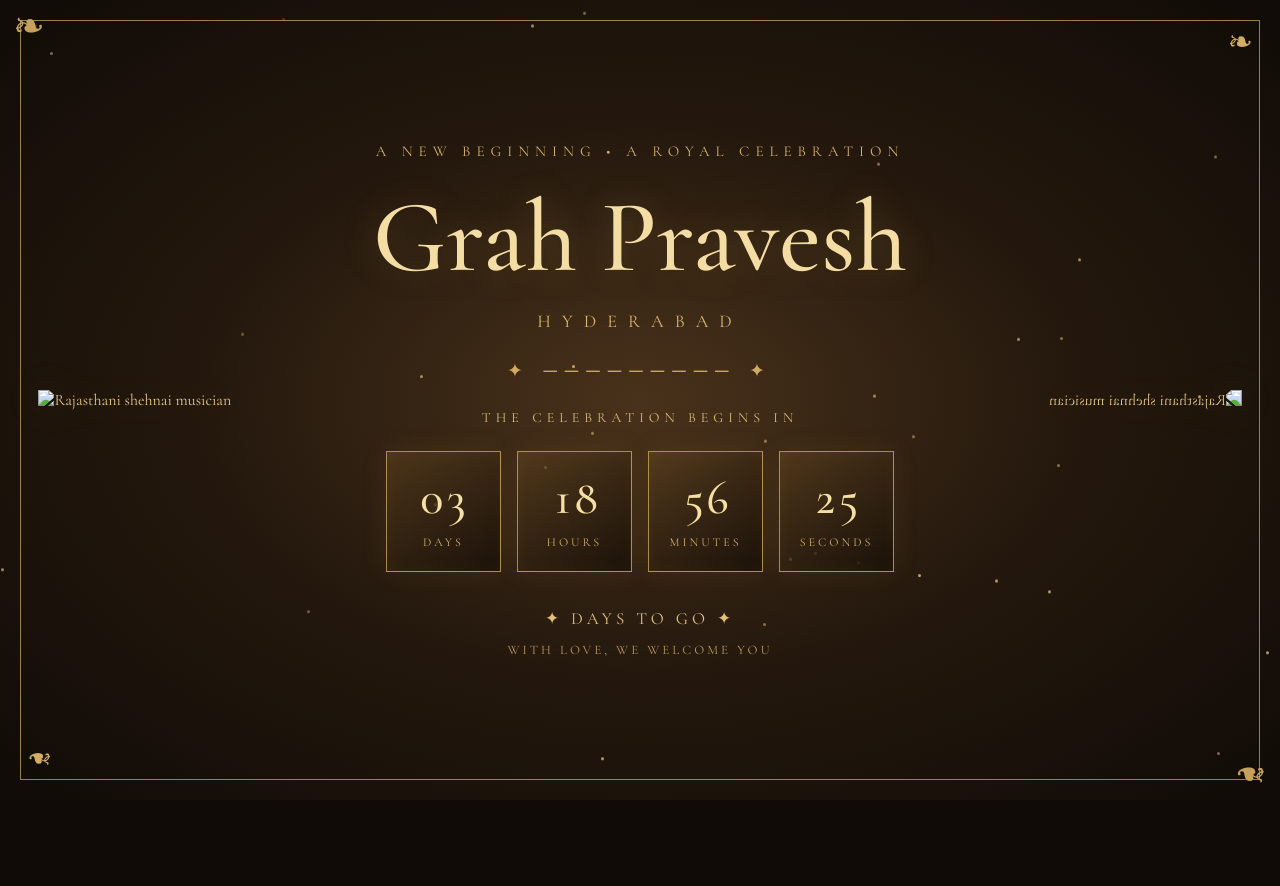
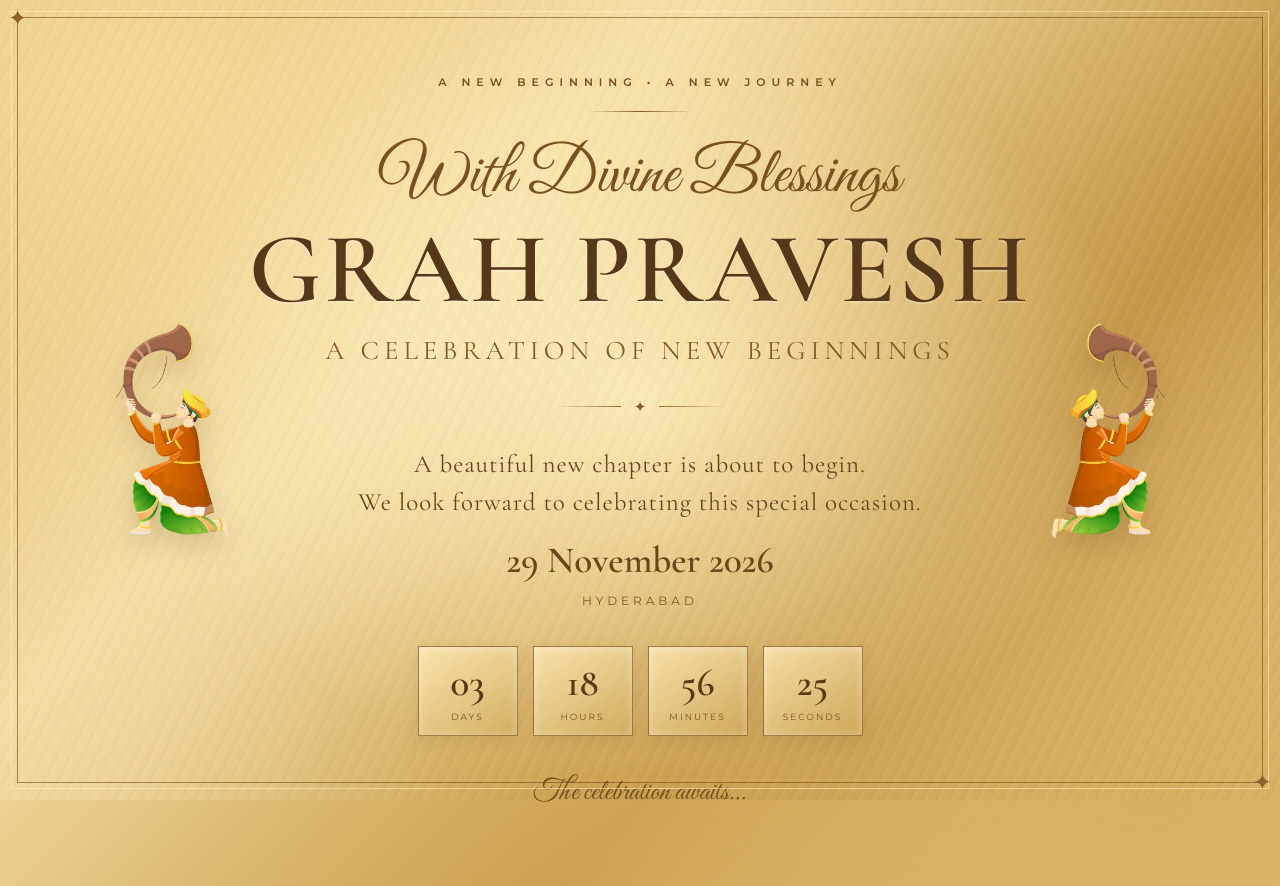
Before and after one commit to shreyansh2334/Countdown-Grah-Praveh, a plain HTML site: page index.html in a window 1280 px wide. Before the commit the page ends 800 px from the top, so only its background shows below. Drawn offline with nearby package versions, Linux system fonts and the light colour scheme.

Commit message:
Refactor index.html for improved styling and structure

```diff
--- a/index.html
+++ b/index.html
@@ -4,16 +4,13 @@
 <head>
 <meta charset="UTF-8">
 <meta name="viewport" content="width=device-width, initial-scale=1.0">
-
-<title>Grah Pravesh | Hyderabad</title>
+<title>Grah Pravesh | 29 November 2026</title>
 
 <link rel="preconnect" href="https://fonts.googleapis.com">
 <link rel="preconnect" href="https://fonts.gstatic.com" crossorigin>
-
-<link href="https://fonts.googleapis.com/css2?family=Cormorant+Garamond:wght@400;500;600;700&family=Great+Vibes&display=swap" rel="stylesheet">
+<link href="https://fonts.googleapis.com/css2?family=Cormorant+Garamond:wght@400;500;600;700&family=Great+Vibes&family=Montserrat:wght@400;500;600&display=swap" rel="stylesheet">
 
 <style>
-
 * {
     margin: 0;
     padding: 0;
@@ -23,512 +20,426 @@
 body {
     min-height: 100vh;
     overflow-x: hidden;
-    background: #100b07;
-    color: #e8cb83;
-    font-family: 'Cormorant Garamond', serif;
+    color: #543817;
+    font-family: 'Montserrat', sans-serif;
+
+    background:
+        radial-gradient(ellipse at 50% 45%, rgba(255,239,190,.85), transparent 55%),
+        radial-gradient(ellipse at 10% 10%, #f5d998, transparent 48%),
+        radial-gradient(ellipse at 90% 90%, #d8ae60, transparent 55%),
+        linear-gradient(135deg, #dcb96f, #f2d99d, #c99b49, #edcf8d);
 }
 
-.page {
-    min-height: 100vh;
-    width: 100%;
-    position: relative;
-    display: flex;
-    align-items: center;
-    justify-content: center;
-    padding: 50px 25px;
+/* Satin-like golden background */
+
+body::before {
+    content: "";
+    position: fixed;
+    inset: 0;
+    pointer-events: none;
+    z-index: 0;
 
     background:
-        radial-gradient(
-            ellipse at center,
-            #49321b 0%,
-            #24180d 48%,
-            #100b07 100%
+        repeating-linear-gradient(
+            115deg,
+            rgba(255,255,255,.07) 0px,
+            rgba(255,255,255,.02) 3px,
+            transparent 7px,
+            rgba(125,81,24,.035) 12px
+        ),
+        linear-gradient(
+            125deg,
+            transparent 15%,
+            rgba(255,248,215,.24) 35%,
+            transparent 55%,
+            rgba(130,83,22,.10) 75%,
+            transparent 90%
         );
+
+    opacity: .9;
 }
 
-/* GOLDEN FRAME */
+/* Decorative golden frame */
 
 .frame {
-    position: absolute;
-    inset: 20px;
-    border: 1px solid rgba(211,176,100,0.7);
+    position: fixed;
+    inset: 17px;
+    border: 1px solid rgba(125, 80, 25, .65);
+    outline: 1px solid rgba(255, 239, 190, .55);
+    outline-offset: 5px;
     pointer-events: none;
+    z-index: 10;
 }
 
 .frame::before,
 .frame::after {
-    content: "❧";
+    content: "✦";
     position: absolute;
-    color: #c6a15b;
-    font-size: 38px;
+    color: #8c6229;
+    font-size: 23px;
 }
 
 .frame::before {
-    top: -17px;
-    left: -8px;
+    top: -14px;
+    left: -10px;
 }
 
 .frame::after {
-    bottom: -17px;
-    right: -8px;
+    bottom: -14px;
+    right: -10px;
+}
+
+.container {
+    position: relative;
+    z-index: 2;
+    min-height: 100vh;
+    width: 100%;
+    display: flex;
+    flex-direction: column;
+    justify-content: center;
+    align-items: center;
+    text-align: center;
+    padding: 75px 20px;
+}
+
+/* Main content */
+
+.top-label {
+    font-size: 11px;
+    letter-spacing: 6px;
+    text-transform: uppercase;
+    color: #76501e;
+    margin-bottom: 22px;
+    font-weight: 600;
+}
+
+.small-divider {
+    width: 105px;
+    height: 1px;
+    background: linear-gradient(to right, transparent, #80551e, transparent);
+    margin: 0 auto 24px;
+}
+
+.script-title {
+    font-family: 'Great Vibes', cursive;
+    font-size: clamp(38px, 6vw, 65px);
+    color: #79501e;
+    font-weight: 400;
+    margin-bottom: 5px;
+}
+
+.main-title {
+    font-family: 'Cormorant Garamond', serif;
+    font-size: clamp(48px, 9vw, 100px);
+    line-height: .95;
+    font-weight: 600;
+    letter-spacing: 3px;
+    color: #553719;
+    text-shadow: 0 2px 1px rgba(255,255,255,.25);
+}
+
+.subtitle {
+    font-family: 'Cormorant Garamond', serif;
+    font-size: clamp(19px, 3vw, 27px);
+    letter-spacing: 5px;
+    text-transform: uppercase;
+    color: #805a27;
+    margin-top: 17px;
+}
+
+.gold-divider {
+    display: flex;
+    align-items: center;
+    justify-content: center;
+    gap: 13px;
+    margin: 30px auto;
+    color: #875b20;
+    font-size: 15px;
+}
+
+.gold-divider::before,
+.gold-divider::after {
+    content: "";
+    height: 1px;
+    width: 65px;
+    background: linear-gradient(to right, transparent, #936526);
+}
+
+.gold-divider::after {
     transform: rotate(180deg);
 }
 
-.corner {
-    position: absolute;
-    color: #d2ad63;
-    font-size: 30px;
+.invitation {
+    font-family: 'Cormorant Garamond', serif;
+    font-size: clamp(19px, 3vw, 25px);
+    line-height: 1.5;
+    color: #62451f;
+    letter-spacing: 1px;
 }
 
-.top-right {
-    top: 24px;
-    right: 27px;
+.date {
+    margin-top: 17px;
+    font-family: 'Cormorant Garamond', serif;
+    font-size: clamp(25px, 4vw, 37px);
+    font-weight: 600;
+    color: #694719;
 }
 
-.bottom-left {
-    bottom: 24px;
-    left: 27px;
-    transform: rotate(180deg);
+.venue {
+    margin-top: 10px;
+    font-size: 12px;
+    letter-spacing: 4px;
+    text-transform: uppercase;
+    color: #795627;
 }
 
-/* MAIN CONTENT */
-
-.content {
-    width: 100%;
-    max-width: 1150px;
-    text-align: center;
-    position: relative;
-    z-index: 2;
-}
-
-.eyebrow {
-    font-size: 15px;
-    letter-spacing: 6px;
-    text-transform: uppercase;
-    color: #d2b16b;
-    margin-bottom: 24px;
-}
-
-.title {
-    font-size: clamp(55px, 8vw, 105px);
-    font-weight: 500;
-    line-height: 1.05;
-    color: #f4dda4;
-    text-shadow: 0 0 35px rgba(205,166,87,0.25);
-}
-
-.subtitle {
-    font-size: 18px;
-    letter-spacing: 11px;
-    margin-top: 18px;
-    color: #d6b56e;
-}
-
-.ornament {
-    margin: 27px auto;
-    color: #d0aa60;
-    font-size: 19px;
-    letter-spacing: 8px;
-}
-
-/* COUNTDOWN */
-
-.countdown-heading {
-    font-size: 14px;
-    letter-spacing: 5px;
-    margin-bottom: 25px;
-    color: #d8bc7d;
-}
+/* Countdown */
 
 .countdown {
     display: flex;
     justify-content: center;
-    align-items: center;
-    gap: 16px;
+    gap: 15px;
+    margin-top: 38px;
+    flex-wrap: wrap;
 }
 
 .time-box {
-    width: 115px;
-    padding: 22px 10px;
-
-    border: 1px solid rgba(215,178,100,0.75);
-
+    width: 100px;
+    padding: 16px 8px 13px;
+    border: 1px solid rgba(120, 78, 27, .65);
     background: linear-gradient(
         145deg,
-        rgba(102,72,34,0.5),
-        rgba(24,16,9,0.85)
+        rgba(255,236,184,.75),
+        rgba(210,169,91,.45)
     );
-
     box-shadow:
-        0 0 25px rgba(194,151,65,0.10),
-        inset 0 0 15px rgba(194,151,65,0.06);
+        inset 0 1px 8px rgba(255,255,255,.4),
+        0 5px 15px rgba(92,58,18,.12);
 }
 
-.number {
+.time-box span {
     display: block;
-    font-size: 48px;
-    font-weight: 500;
+    font-family: 'Cormorant Garamond', serif;
+    font-size: 39px;
+    font-weight: 600;
+    color: #593a17;
     line-height: 1;
-    color: #f5dfa4;
-    font-variant-numeric: tabular-nums;
 }
 
-.label {
+.time-box small {
     display: block;
-    margin-top: 13px;
-    font-size: 12px;
-    letter-spacing: 3px;
-    color: #d1b16d;
+    font-size: 9px;
+    letter-spacing: 2px;
+    text-transform: uppercase;
+    color: #795322;
+    margin-top: 9px;
 }
 
-.bottom-text {
-    margin-top: 36px;
-    font-size: 17px;
-    letter-spacing: 4px;
-    color: #dfc17b;
+.footer {
+    margin-top: 38px;
+    font-family: 'Great Vibes', cursive;
+    font-size: 29px;
+    color: #76501e;
 }
 
-.small-text {
-    margin-top: 13px;
-    font-size: 13px;
-    letter-spacing: 3px;
-    color: #b99a5c;
-}
-
-/* SHEHNAI MUSICIANS */
+/* Musicians - transparent cutouts */
 
 .musician {
     position: absolute;
-    width: 255px;
+    width: clamp(190px, 24vw, 340px);
     height: auto;
     top: 50%;
-    transform: translateY(-50%);
+    transform: translateY(-40%);
+    object-fit: contain;
     z-index: 1;
-    object-fit: contain;
-    filter: drop-shadow(0 0 18px rgba(215,174,89,0.12));
+    pointer-events: none;
+    filter: drop-shadow(0 12px 12px rgba(75, 47, 16, .17));
 }
 
-.musician.left {
-    left: 3%;
+.musician-left {
+    left: 1.5%;
 }
 
-.musician.right {
-    right: 3%;
-    transform: translateY(-50%) scaleX(-1);
+.musician-right {
+    right: 1.5%;
+    transform: translateY(-40%) scaleX(-1);
 }
 
-/* GOLDEN PARTICLES */
+/* Responsive design */
 
-.particles {
-    position: absolute;
-    inset: 0;
-    pointer-events: none;
-    overflow: hidden;
+@media (max-width: 900px) {
+    .musician {
+        width: 210px;
+        opacity: .85;
     }
 
-.particle {
-    position: absolute;
-    width: 3px;
-    height: 3px;
-    background: #e8cb83;
-    border-radius: 50%;
-    opacity: 0.5;
-    animation: float 7s infinite ease-in-out;
+    .musician-left {
+        left: -55px;
     }
 
-@keyframes float {
-    0%, 100% {
-        transform: translateY(0);
-        opacity: 0.2;
-    }
-    50% {
-        transform: translateY(-30px);
-        opacity: 0.8;
-    }
-}
-
-/* MOBILE DESIGN */
-
-@media (max-width: 900px) {
-
-    .musician {
-        width: 175px;
-        opacity: 0.9;
-    }
-
-    .musician.left {
-        left: -30px;
-    }
-
-    .musician.right {
-        right: -30px;
-    }
-
-    .time-box {
-        width: 85px;
-    }
-
-    .number {
-        font-size: 37px;
+    .musician-right {
+        right: -55px;
     }
 }
 
 @media (max-width: 600px) {
+    .container {
+        padding: 90px 15px 65px;
+        justify-content: center;
+    }
 
-    .page {
-        padding: 35px 12px;
+    .musician {
+        width: 135px;
+        top: auto;
+        bottom: 15px;
+        opacity: .8;
+    }
+
+    .musician-left {
+        left: -28px;
+    }
+
+    .musician-right {
+        right: -28px;
+    }
+
+    .top-label {
+        font-size: 9px;
+        letter-spacing: 4px;
+    }
+
+    .subtitle {
+        letter-spacing: 3px;
+    }
+
+    .countdown {
+        gap: 9px;
+        margin-top: 28px;
+    }
+
+    .time-box {
+        width: 75px;
+        padding: 13px 5px;
+    }
+
+    .time-box span {
+        font-size: 30px;
+    }
+
+    .time-box small {
+        font-size: 8px;
+        letter-spacing: 1px;
+    }
+
+    .footer {
+        margin-top: 28px;
+        font-size: 24px;
     }
 
     .frame {
-        inset: 12px;
+        inset: 11px;
+    }
 }
 
-    .eyebrow {
-        font-size: 10px;
-        letter-spacing: 3px;
-        margin-top: 145px;
-    }
-
-    .title {
-        font-size: 49px;
-    }
-
-    .subtitle {
-        font-size: 13px;
-        letter-spacing: 6px;
-    }
-
-    .musician {
-        width: 125px;
-        top: 17%;
-    }
-
-    .musician.left {
-        left: 0;
-    }
-
-    .musician.right {
-        right: 0;
-    }
-
-    .ornament {
-        margin: 20px auto;
-    }
-
-    .countdown-heading {
-        font-size: 10px;
-        letter-spacing: 2px;
-        margin-bottom: 18px;
+@media (max-width: 360px) {
+    .time-box {
+        width: 68px;
     }
 
     .countdown {
-        gap: 6px;
-    }
-
-    .time-box {
-        width: 74px;
-        padding: 15px 3px;
-    }
-
-    .number {
-        font-size: 29px;
-    }
-
-    .label {
-        font-size: 9px;
-        letter-spacing: 1px;
-    }
-
-    .bottom-text {
-        font-size: 13px;
-        letter-spacing: 2px;
-    }
-
-    .small-text {
-        font-size: 10px;
+        gap: 7px;
     }
 }
-
 </style>
 </head>
 
 <body>
 
-<div class="page">
-
 <div class="frame"></div>
 
-    <div class="corner top-right">❧</div>
-    <div class="corner bottom-left">❧</div>
+<!-- Same musician image on both sides -->
+<img src="shehnai.png" class="musician musician-left" alt="Shehnai musician">
 
-    <div class="particles" id="particles"></div>
+<img src="shehnai.png" class="musician musician-right" alt="Shehnai musician">
 
-    <!-- SAME IMAGE ON BOTH SIDES -->
+<main class="container">
 
-    <img
-        src="shehnai.jfif"
-        class="musician left"
-        alt="Rajasthani shehnai musician"
-    >
+    <div class="top-label">A New Beginning • A New Journey</div>
 
-    <img
-        src="shehnai.jfif"
-        class="musician right"
-        alt="Rajasthani shehnai musician"
-    >
+    <div class="small-divider"></div>
 
-    <!-- MAIN WEBSITE CONTENT -->
+    <div class="script-title">With Divine Blessings</div>
 
-    <main class="content">
+    <h1 class="main-title">GRAH PRAVESH</h1>
 
-        <p class="eyebrow">
-            A New Beginning • A Royal Celebration
+    <div class="subtitle">A Celebration of New Beginnings</div>
+
+    <div class="gold-divider">✦</div>
+
+    <p class="invitation">
+        A beautiful new chapter is about to begin.<br>
+        We look forward to celebrating this special occasion.
     </p>
 
-        <h1 class="title">
-            Grah Pravesh
-        </h1>
+    <div class="date">29 November 2026</div>
 
-        <p class="subtitle">
-            HYDERABAD
-        </p>
+    <div class="venue">Hyderabad</div>
 
-        <div class="ornament">
-            ✦ ───────── ✦
-        </div>
-
-        <p class="countdown-heading">
-            THE CELEBRATION BEGINS IN
-        </p>
-
-        <div class="countdown">
+    <div class="countdown" id="countdown">
 
         <div class="time-box">
-                <span class="number" id="days">00</span>
-                <span class="label">DAYS</span>
+            <span id="days">00</span>
+            <small>Days</small>
         </div>
 
         <div class="time-box">
-                <span class="number" id="hours">00</span>
-                <span class="label">HOURS</span>
+            <span id="hours">00</span>
+            <small>Hours</small>
         </div>
 
         <div class="time-box">
-                <span class="number" id="minutes">00</span>
-                <span class="label">MINUTES</span>
+            <span id="minutes">00</span>
+            <small>Minutes</small>
         </div>
 
         <div class="time-box">
-                <span class="number" id="seconds">00</span>
-                <span class="label">SECONDS</span>
+            <span id="seconds">00</span>
+            <small>Seconds</small>
         </div>
 
     </div>
 
-        <p class="bottom-text" id="message">
-            ✦ DAYS TO GO ✦
-        </p>
-
-        <p class="small-text">
-            WITH LOVE, WE WELCOME YOU
-        </p>
+    <div class="footer">The celebration awaits...</div>
 
 </main>
 
-</div>
-
 <script>
-
-/* EVENT DATE: 29 NOVEMBER 2026, 8 AM IST */
-
-const eventDate = new Date(
-    "2026-11-29T08:00:00+05:30"
-).getTime();
-
-/* COUNTDOWN FUNCTION */
+const eventDate = new Date("2026-11-29T08:00:00+05:30").getTime();
 
 function updateCountdown() {
 
-    const now = Date.now();
+    const now = new Date().getTime();
     const distance = eventDate - now;
 
+    const days = Math.floor(distance / (1000 * 60 * 60 * 24));
+    const hours = Math.floor((distance / (1000 * 60 * 60)) % 24);
+    const minutes = Math.floor((distance / (1000 * 60)) % 60);
+    const seconds = Math.floor((distance / 1000) % 60);
+
     if (distance <= 0) {
-
-        document.getElementById("days").textContent = "00";
-        document.getElementById("hours").textContent = "00";
-        document.getElementById("minutes").textContent = "00";
-        document.getElementById("seconds").textContent = "00";
-
-        document.getElementById("message").textContent =
-            "✦ THE CELEBRATION HAS BEGUN ✦";
-
+        document.getElementById("countdown").innerHTML =
+            "<div style='font-family:Cormorant Garamond,serif;font-size:30px;color:#65451e;'>The Celebration Has Begun!</div>";
         return;
     }
 
-    const days = Math.floor(
-        distance / (1000 * 60 * 60 * 24)
-    );
-
-    const hours = Math.floor(
-        (distance % (1000 * 60 * 60 * 24)) /
-        (1000 * 60 * 60)
-    );
-
-    const minutes = Math.floor(
-        (distance % (1000 * 60 * 60)) /
-        (1000 * 60)
-    );
-
-    const seconds = Math.floor(
-        (distance % (1000 * 60)) / 1000
-    );
-
-    document.getElementById("days").textContent =
-        String(days).padStart(2, "0");
-
-    document.getElementById("hours").textContent =
-        String(hours).padStart(2, "0");
-
-    document.getElementById("minutes").textContent =
-        String(minutes).padStart(2, "0");
-
-    document.getElementById("seconds").textContent =
-        String(seconds).padStart(2, "0");
-
+    document.getElementById("days").textContent = String(days).padStart(2, "0");
+    document.getElementById("hours").textContent = String(hours).padStart(2, "0");
+    document.getElementById("minutes").textContent = String(minutes).padStart(2, "0");
+    document.getElementById("seconds").textContent = String(seconds).padStart(2, "0");
 }
-
-/* START COUNTDOWN */
 
 updateCountdown();
 setInterval(updateCountdown, 1000);
-
-/* GOLDEN PARTICLES */
-
-const particleContainer =
-    document.getElementById("particles");
-
-for (let i = 0; i < 35; i++) {
-
-    const particle = document.createElement("div");
-
-    particle.className = "particle";
-
-    particle.style.left =
-        Math.random() * 100 + "%";
-
-    particle.style.top =
-        Math.random() * 100 + "%";
-
-    particle.style.animationDelay =
-        Math.random() * 7 + "s";
-
-    particle.style.animationDuration =
-        (5 + Math.random() * 5) + "s";
-
-    particleContainer.appendChild(particle);
-
-}
-
 </script>
 
 </body>
```
Lines whose indentation alone changed are shown as unchanged.
